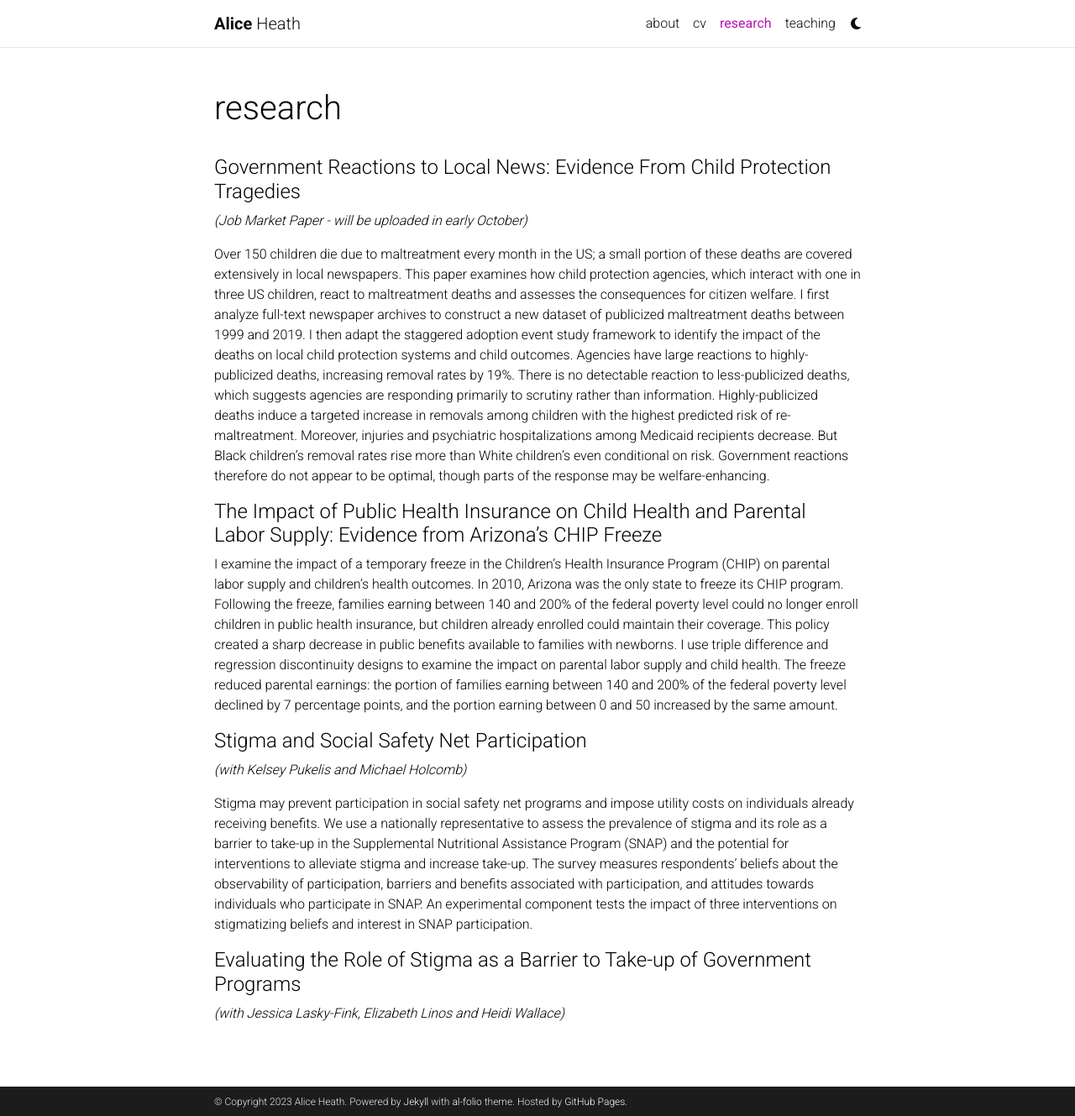
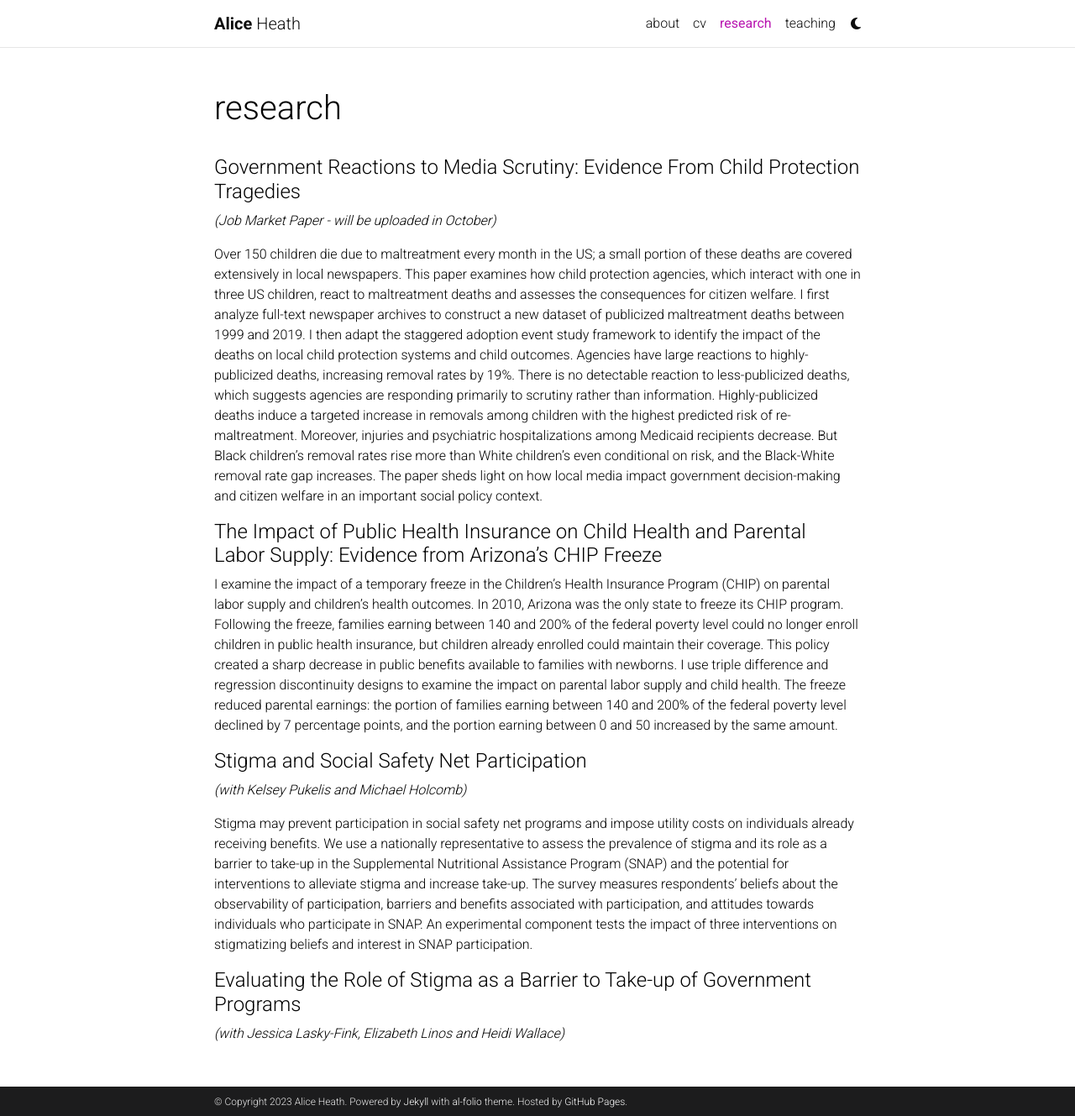
Before and after one commit to aliceheath/aliceheath.github.io, a Jekyll site: the page built from _pages/research.md, in a window 1280 px wide and 1329 px high. Shown: the whole window at 84% size. Built offline with Jekyll 4.4.1, drawn with Linux system fonts in a browser that asks for light colours; comment, search, counter and statistics services are not loaded; a style sheet for code colours, icons or effects is not loaded.

Commit message:
Update abstract and title in CV and research page

```diff
--- a/_pages/research.md
+++ b/_pages/research.md
@@ -6,10 +6,10 @@
 nav_order: 1
 ---
 
-#### Government Reactions to Local News: Evidence From Child Protection Tragedies
-*(Job Market Paper - will be uploaded in early October)*
+#### Government Reactions to Media Scrutiny: Evidence From Child Protection Tragedies
+*(Job Market Paper - will be uploaded in October)*
 
-Over 150 children die due to maltreatment every month in the US; a small portion of these deaths are covered extensively in local newspapers. This paper examines how child protection agencies, which interact with one in three US children, react to maltreatment deaths and assesses the consequences for citizen welfare. I first analyze full-text newspaper archives to construct a new dataset of publicized maltreatment deaths between 1999 and 2019. I then adapt the staggered adoption event study framework to identify the impact of the deaths on local child protection systems and child outcomes. Agencies have large reactions to highly-publicized deaths, increasing removal rates by 19%. There is no detectable reaction to less-publicized deaths, which suggests agencies are responding primarily to scrutiny rather than information. Highly-publicized deaths induce a targeted increase in removals among children with the highest predicted risk of re-maltreatment. Moreover, injuries and psychiatric hospitalizations among Medicaid recipients decrease. But Black children's removal rates rise more than White children's even conditional on risk. Government reactions therefore do not appear to be optimal, though parts of the response may be welfare-enhancing.
+Over 150 children die due to maltreatment every month in the US; a small portion of these deaths are covered extensively in local newspapers. This paper examines how child protection agencies, which interact with one in three US children, react to maltreatment deaths and assesses the consequences for citizen welfare. I first analyze full-text newspaper archives to construct a new dataset of publicized maltreatment deaths between 1999 and 2019. I then adapt the staggered adoption event study framework to identify the impact of the deaths on local child protection systems and child outcomes. Agencies have large reactions to highly-publicized deaths, increasing removal rates by 19%. There is no detectable reaction to less-publicized deaths, which suggests agencies are responding primarily to scrutiny rather than information. Highly-publicized deaths induce a targeted increase in removals among children with the highest predicted risk of re-maltreatment. Moreover, injuries and psychiatric hospitalizations among Medicaid recipients decrease. But Black children's removal rates rise more than White children's even conditional on risk, and the Black-White removal rate gap increases. The paper sheds light on how local media impact government decision-making and citizen welfare in an important social policy context.
 
 
 #### The Impact of Public Health Insurance on Child Health and Parental Labor Supply: Evidence from Arizona's CHIP Freeze
```
Also changed, not shown: 1 other file.
